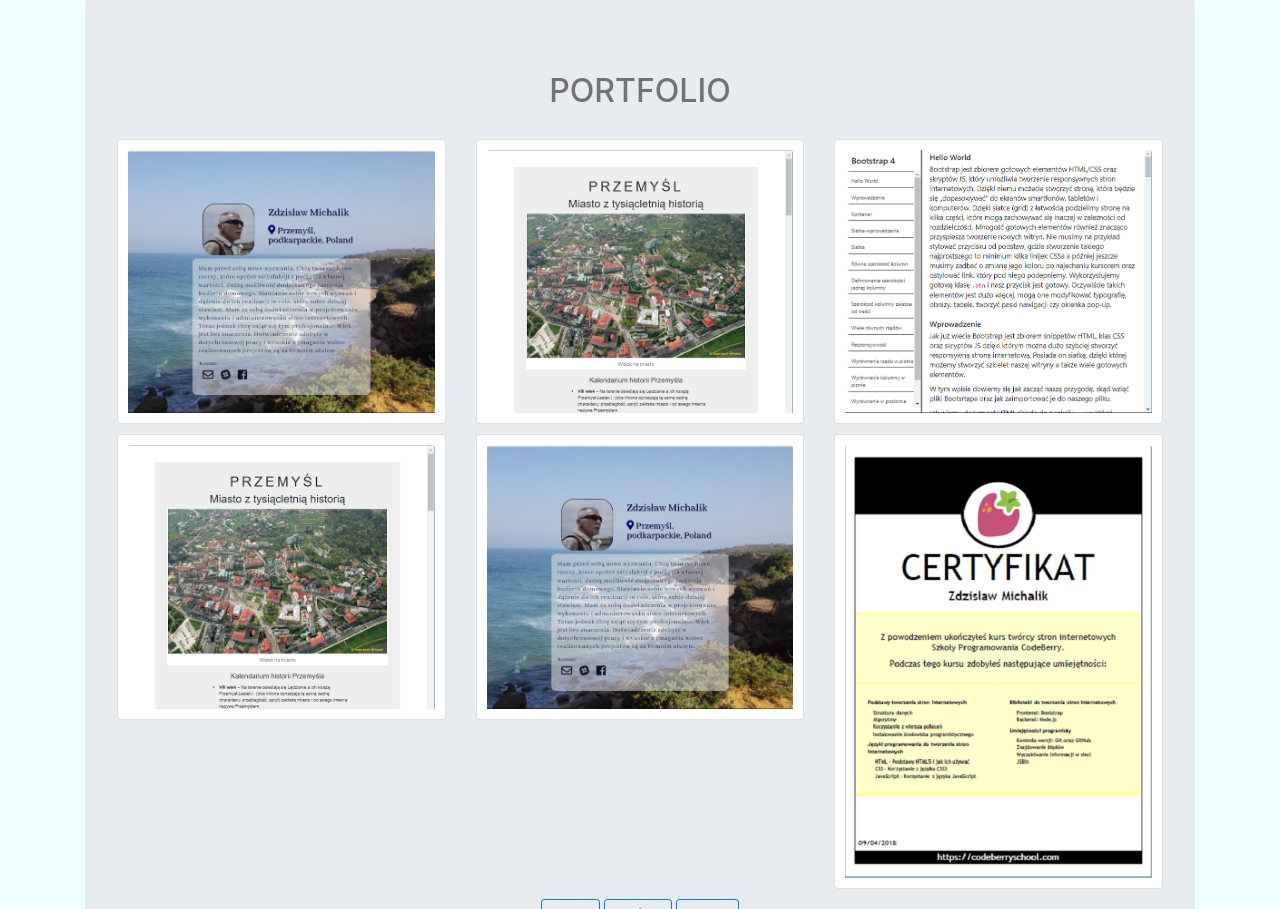
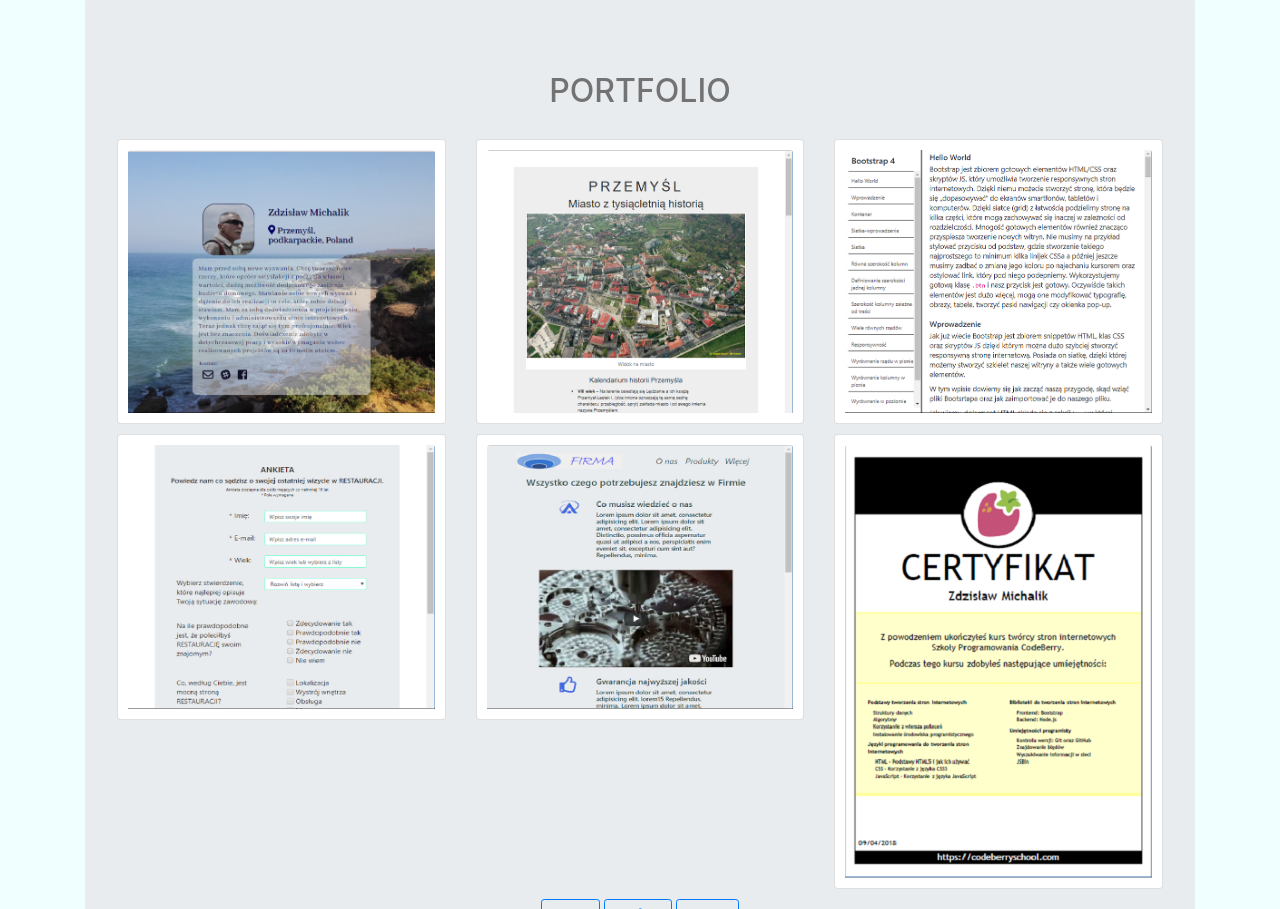
Before and after one commit to annamichal/O_mnie, a plain HTML site: page index.html in a window 1280 px wide. Shown: the part 439-1348 px from the top of the page. Drawn offline with nearby package versions, Linux system fonts and the light colour scheme.

Commit message:
Add files via upload

```diff
--- a/index.html
+++ b/index.html
@@ -63,12 +63,12 @@
 				<div class="row justify-content-center">
 					<div class="col-10 col-md-4">
 						<div class="card portfolio">
-							<a href="https://annamichal.github.io/Ankieta/" target="_blank"><img class="card-img-top" title="https://annamichal.github.io/Ankieta/" src="assets/annamichal.github.io_Przemysl.png" alt="https://annamichal.github.io/Ankieta/"></a>
+							<a href="https://annamichal.github.io/Ankieta/" target="_blank"><img class="card-img-top" title="https://annamichal.github.io/Ankieta/" src="assets/annamichal.github.io_Ankieta.png" alt="https://annamichal.github.io/Ankieta/"></a>
 						</div>
 					</div>
 					<div class="col-10 col-md-4">
 						<div class="card portfolio">
-							<a href="https://annamichal.github.io/Firma/" target="_blank"><img class="card-img-top" title="https://annamichal.github.io/Firma/" src="assets/annamichal.github.io_about_me.png" alt="https://annamichal.github.io/Firma/"></a>
+							<a href="https://annamichal.github.io/Firma/" target="_blank"><img class="card-img-top" title="https://annamichal.github.io/Firma/" src="assets/annamichal.github.io_Firma.png" alt="https://annamichal.github.io/Firma/"></a>
 						</div>
 					</div>
 					<div class="col-10 col-md-4">
```
